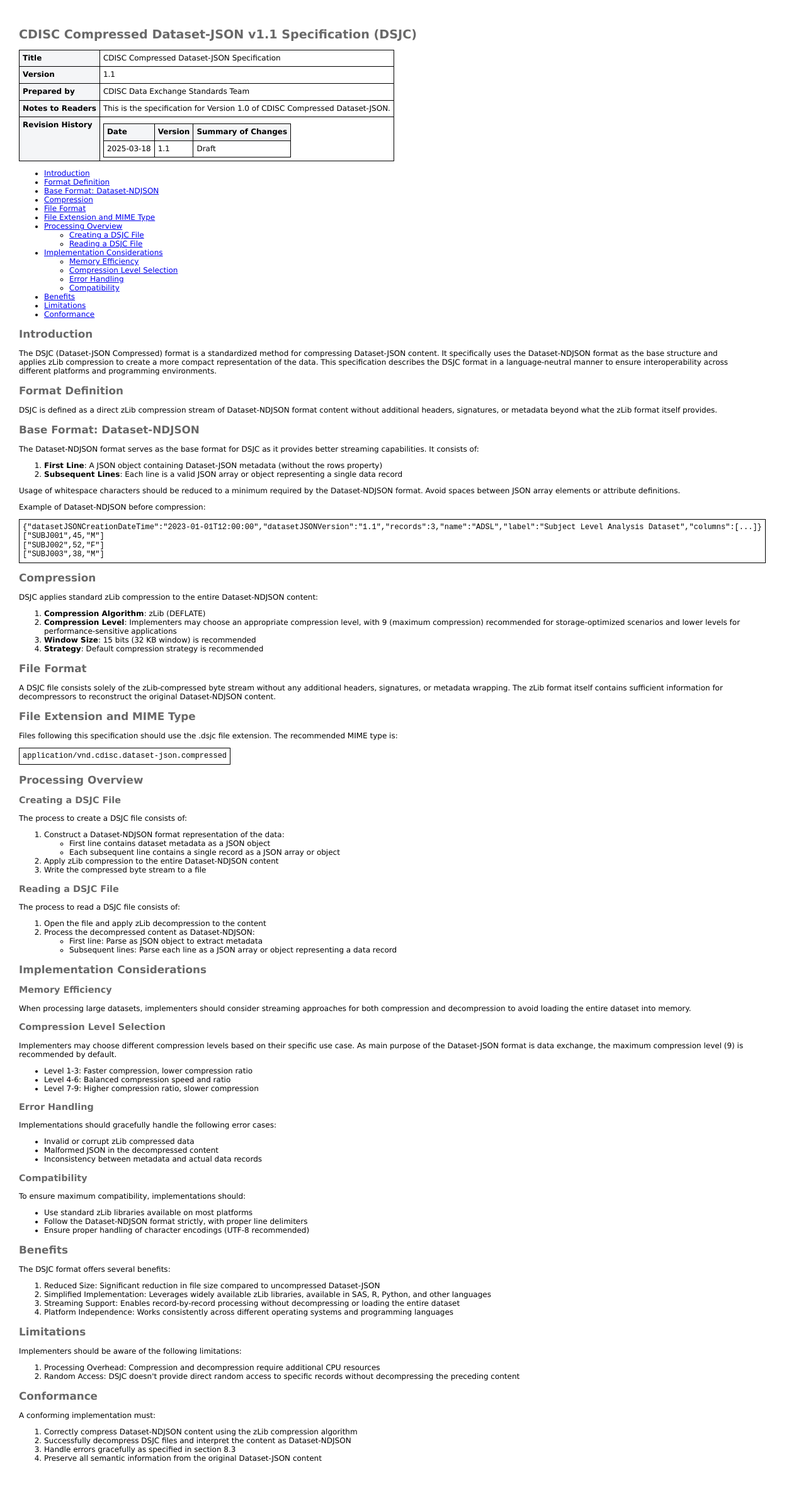
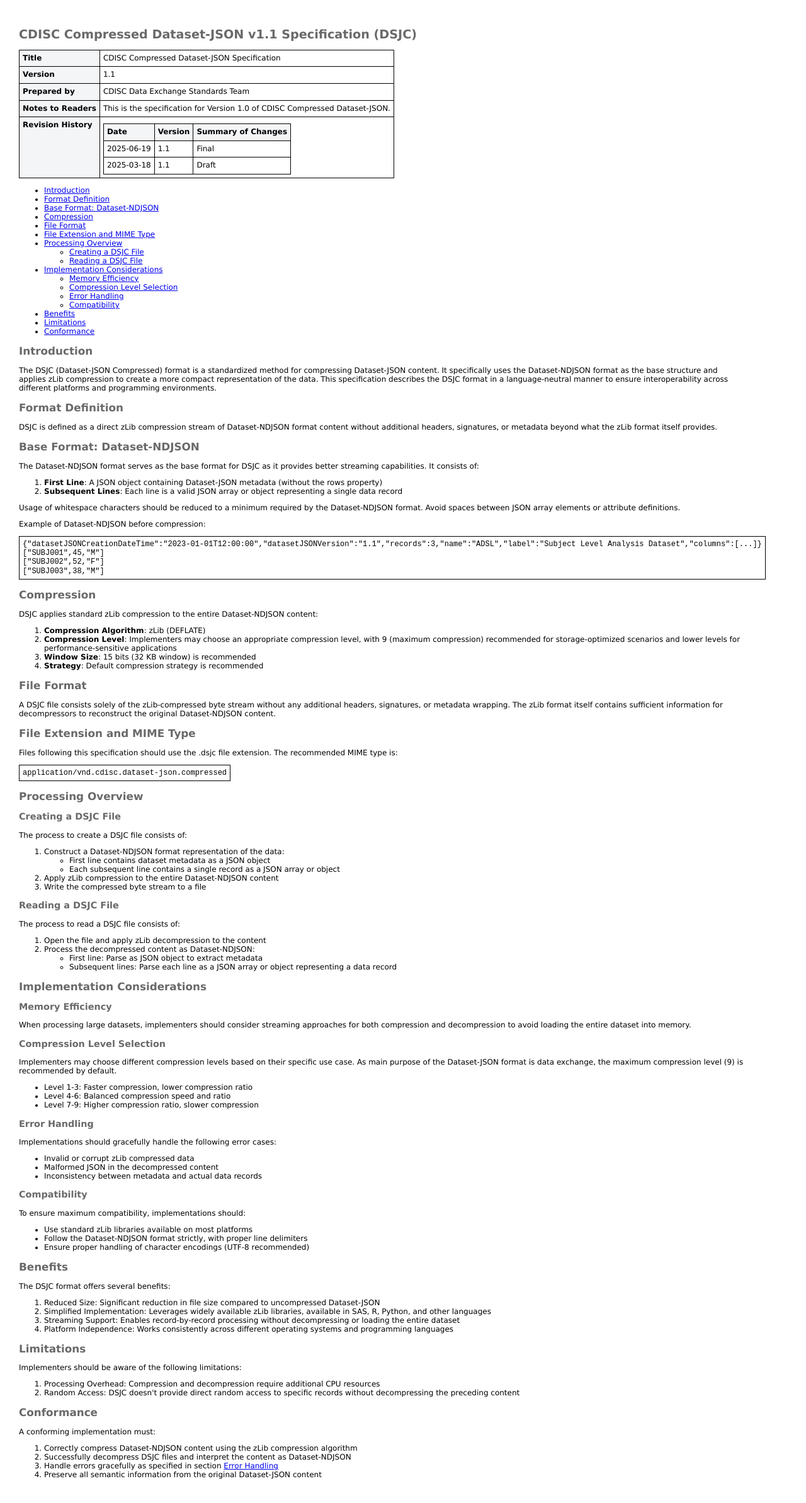
Before and after one commit to cdisc-org/DataExchange-DatasetJson, a plain HTML site: page doc/compressed-dataset-json1-1.html in a window 1280 px wide. Shown: the whole page at 63% size. Before the commit the page ends 2364 px from the top, so only its background shows below. Drawn offline with Linux system fonts and the light colour scheme.

Commit message:
Fix typos

```diff
--- a/doc/compressed-dataset-json1-1.html
+++ b/doc/compressed-dataset-json1-1.html
@@ -119,6 +119,11 @@
                 <th>Date</th>
                 <th>Version</th>
                 <th>Summary of Changes</th>
+              </tr>
+              <tr>
+                <td>2025-06-19</td>
+                <td>1.1</td>
+                <td>Final</td>
               </tr>
               <tr>
                 <td>2025-03-18</td>
@@ -330,7 +335,7 @@
     algorithm</li>
     <li>Successfully decompress DSJC files and interpret the content as
     Dataset-NDJSON</li>
-    <li>Handle errors gracefully as specified in section 8.3</li>
+    <li>Handle errors gracefully as specified in section <a href="#errorhandling">Error Handling</a></li>
     <li>Preserve all semantic information from the original Dataset-JSON
     content</li>
   </ol>
```
Also changed, not shown: doc/compressed-dataset-json1-1.md (+6 -1 lines), README.md.
